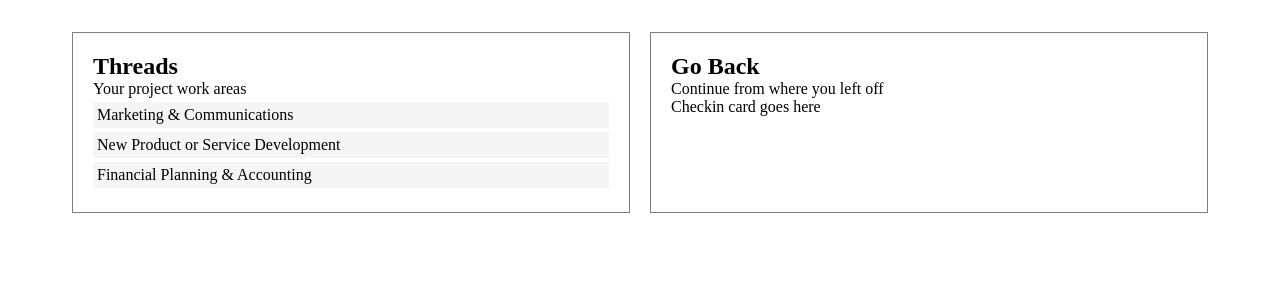
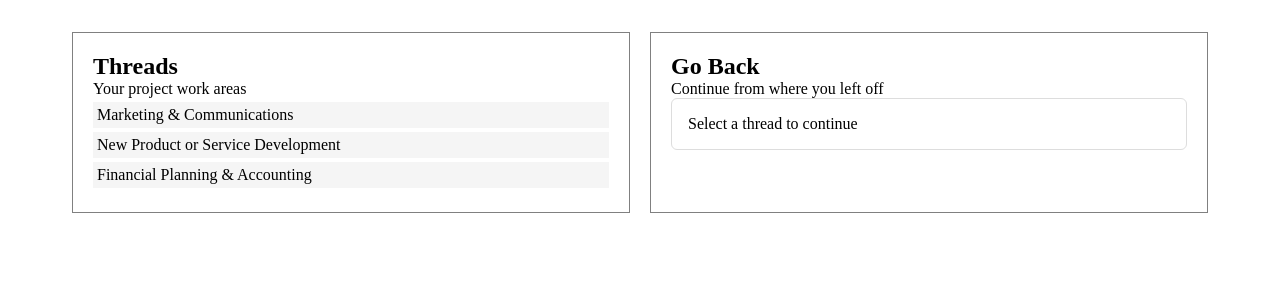
Before and after one commit to rutaio/gobackapp, a React app in the folder frontend/: page / in a window 1280 px wide. Shown: the top 300 px of the page. Built offline with nearby package versions, Linux system fonts and the light colour scheme; the HTML template or start-up script is replaced by a standard one.

Commit message:
Add thread selection state and show selected thread in right panel

```diff
--- a/frontend/src/pages/HomePage.tsx
+++ b/frontend/src/pages/HomePage.tsx
@@ -1,7 +1,19 @@
 import '../styles/pages/home.css';
 import { threads } from '../data/threads';
+import { useState } from 'react';
 
 export const HomePage = () => {
+  const [selectedThreadId, setSelectedThreadId] = useState<string | null>(null);
+
+  const handleThreadClick = (threadId: string) => {
+    console.log('Selected thread id:', threadId);
+    setSelectedThreadId(threadId);
+  };
+
+  const selectedThreadData = threads.find(
+    (thread) => thread.id === selectedThreadId
+  );
+
   return (
     <div className="page">
       <div className="dashboard">
@@ -11,15 +23,34 @@ export const HomePage = () => {
           <div>
             <ul>
               {threads.map((thread) => (
-                <li key={thread.id}>{thread.name}</li>
+                <li
+                  key={thread.id}
+                  onClick={() => handleThreadClick(thread.id)}
+                  className={thread.id === selectedThreadId ? 'selected' : ''}
+                >
+                  {thread.name}
+                </li>
               ))}
             </ul>
           </div>
         </div>
+
         <div className="panel">
           <h2>Go Back</h2>
           <p>Continue from where you left off</p>
-          <div>Checkin card goes here</div>
+          <div className="card">
+            {selectedThreadData ? (
+              <>
+                <p className="selected-thread">{selectedThreadData.name}</p>
+
+                <div className="reflection-placeholder">
+                  Reflection content goes here
+                </div>
+              </>
+            ) : (
+              <p>Select a thread to continue</p>
+            )}
+          </div>
         </div>
       </div>
     </div>
--- a/frontend/src/styles/pages/home.css
+++ b/frontend/src/styles/pages/home.css
@@ -30,6 +30,26 @@ ul li:hover {
   cursor: pointer;
 }
 
+li {
+  cursor: pointer;
+}
+
+li.selected {
+  background-color: #e0f2f1;
+}
+
+.card {
+  padding: 16px;
+  border: 1px solid #ddd;
+  border-radius: 6px;
+}
+
+.selected-thread {
+  font-weight: 600;
+  color: #00796b;
+  margin-bottom: 8px;
+}
+
 @media (max-width: 768px) {
   .dashboard {
     flex-direction: column;
```
